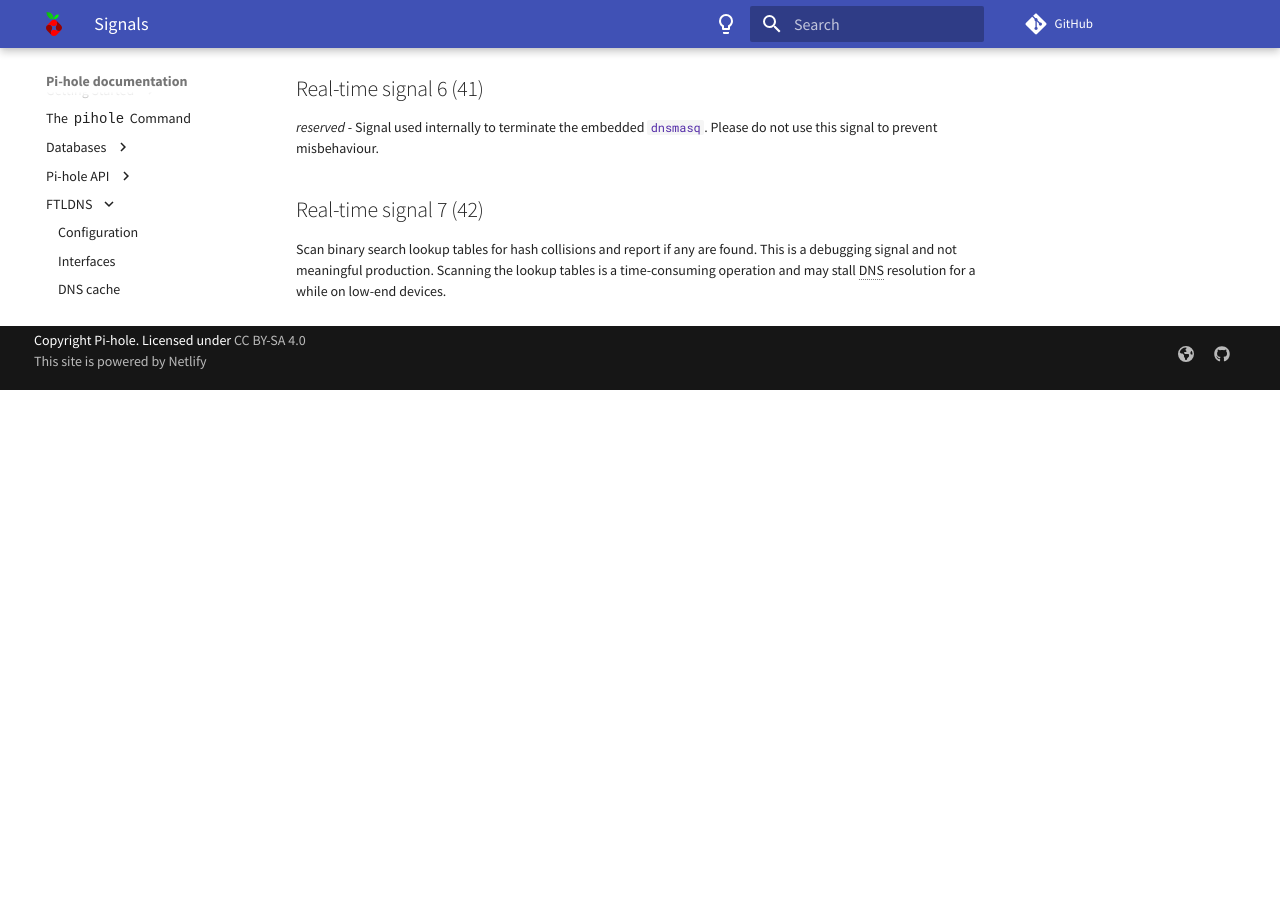
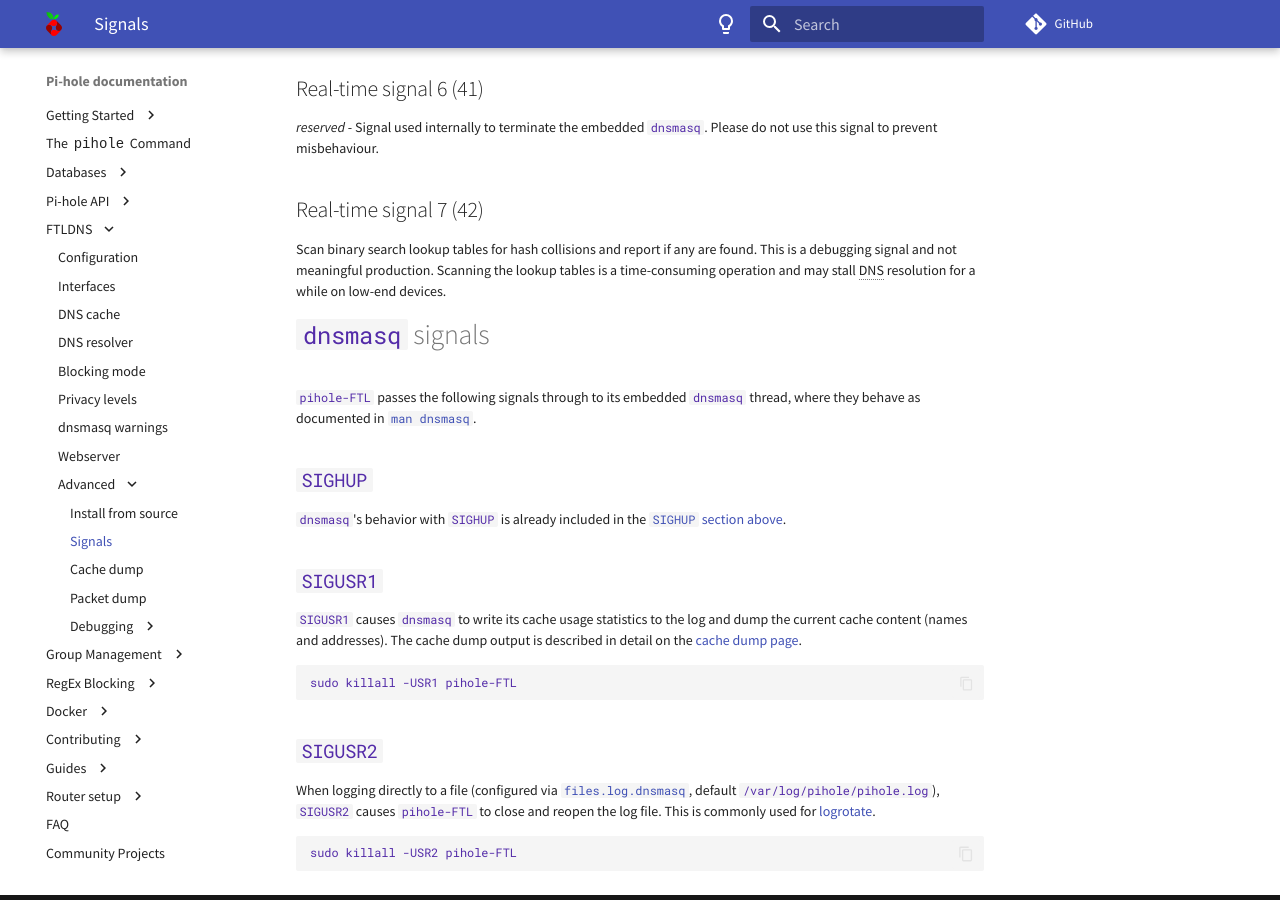
Before and after one commit to pi-hole/docs, an MkDocs documentation site: the page built from docs/ftldns/signals.md, in a window 1280 px wide and 900 px high, scrolled down 2074 px. Built offline with MkDocs 1.6.1 and Material for MkDocs 9.7.7, drawn with Linux system fonts in a browser that asks for light colours; comment, search, counter and statistics services are not loaded; before the commit the page ends 2464 px from its top, so only the background shows below that.

Commit message:
document dnsmasq signals
Signed-off-by: darkexplosiveqwx <101737077+darkexplosiveqwx@users.noreply.github.com>

````diff
--- a/docs/ftldns/signals.md
+++ b/docs/ftldns/signals.md
@@ -80,3 +80,27 @@
 ## Real-time signal 7 (42)
 
 Scan binary search lookup tables for hash collisions and report if any are found. This is a debugging signal and not meaningful production. Scanning the lookup tables is a time-consuming operation and may stall DNS resolution for a while on low-end devices.
+
+# `dnsmasq` signals
+
+`pihole-FTL` passes the following signals through to its embedded `dnsmasq` thread, where they behave as documented in [`man dnsmasq`](https://dnsmasq.org/docs/dnsmasq-man.html).
+
+## `SIGHUP`
+
+`dnsmasq`'s behavior with `SIGHUP` is already included in the [`SIGHUP` section above](#reload-everything-using-sighup).
+
+## `SIGUSR1`
+
+`SIGUSR1` causes `dnsmasq` to write its cache usage statistics to the log and dump the current cache content (names and addresses). The cache dump output is described in detail on the [cache dump page](cache_dump.md).
+
+```bash
+sudo killall -USR1 pihole-FTL
+```
+
+## `SIGUSR2`
+
+When logging directly to a file (configured via [`files.log.dnsmasq`](configfile.md#dnsmasq), default `/var/log/pihole/pihole.log`), `SIGUSR2` causes `pihole-FTL` to close and reopen the log file. This is commonly used for [logrotate](https://github.com/pi-hole/pi-hole/blob/master/advanced/Templates/logrotate).
+
+```bash
+sudo killall -USR2 pihole-FTL
+```
````
